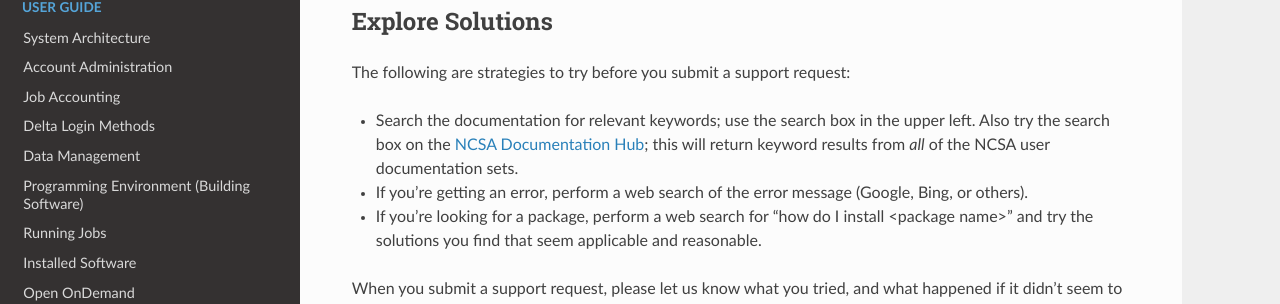
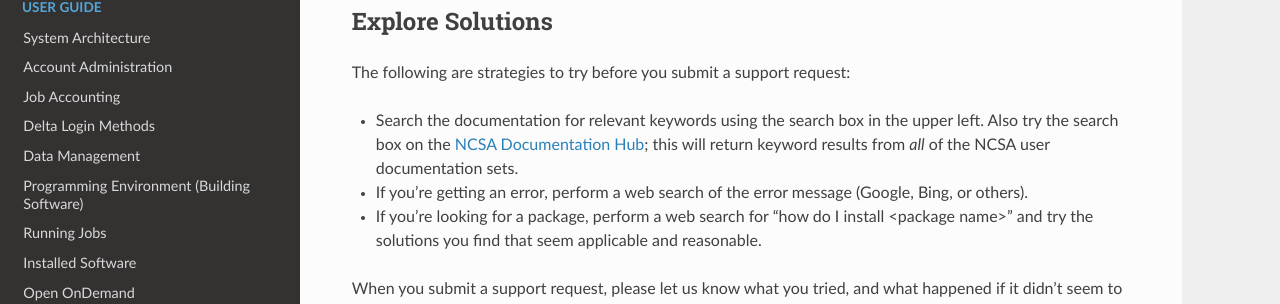
Before and after one commit to ncsa/Delta_doc, a Sphinx documentation site: the page built from docs/source/help.rst, in a window 1280 px wide and 900 px high. Shown: the part 411-715 px from the top of the window. Built offline with Sphinx 7.4.7 and the Read the Docs theme 2.0.0, drawn with Linux system fonts in a browser that asks for light colours.

Commit message:
Update help.rst

```diff
--- a/docs/source/help.rst
+++ b/docs/source/help.rst
@@ -18,7 +18,7 @@ Explore Solutions
 
 The following are strategies to try before you submit a support request:
 
-- Search the documentation for relevant keywords; use the search box in the upper left.
+- Search the documentation for relevant keywords using the search box in the upper left.
   Also try the search box on the `NCSA Documentation Hub <https://docs.ncsa.illinois.edu/>`_; this will return keyword results from *all* of the NCSA user documentation sets.
 
 - If you're getting an error, perform a web search of the error message (Google, Bing, or others).
```
